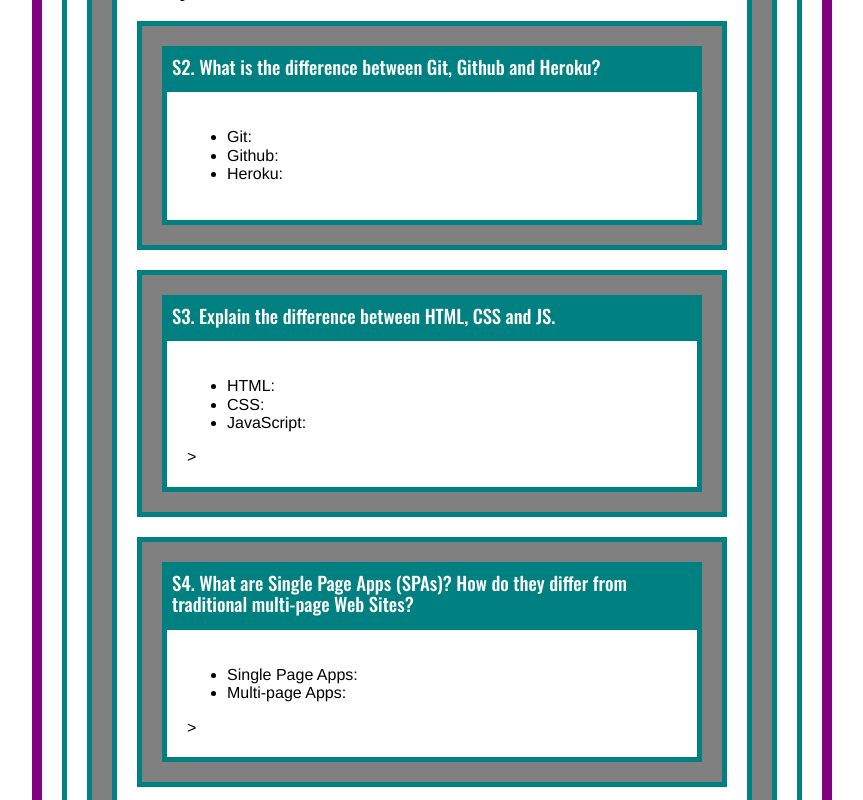
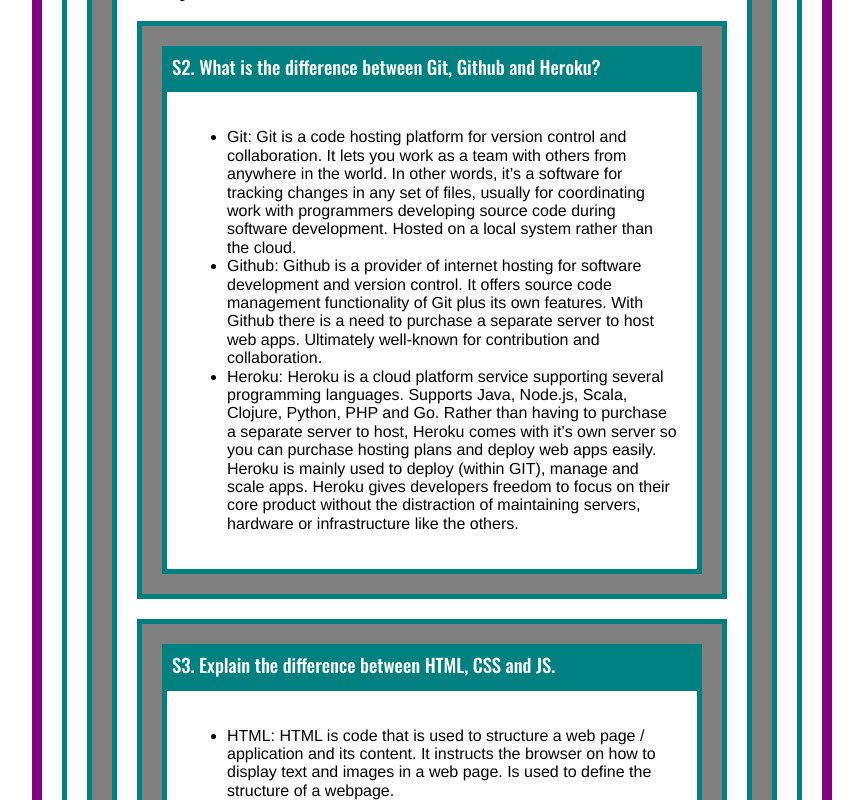
Before and after one commit to swcarey/Web-1-Carey-Spencer-Final, a React (Create React App) app: page /homework in a window 1280 px wide. Shown: the part 680-1480 px from the top of the page, without its empty margins (208-1071 px from the left). Built offline with nearby package versions, Linux system fonts and the light colour scheme.

Commit message:
Updating Homework Two

```diff
--- a/src/React/Homework/Essays/Essays.jsx
+++ b/src/React/Homework/Essays/Essays.jsx
@@ -9,29 +9,30 @@
             <h2>Essays</h2>
             <Essay q='S2. What is the difference between Git, Github and Heroku?'>
                 <ul>
-                    <li>Git: </li>
-                    <li>Github: </li>
-                    <li>Heroku: </li>
+                    <li>Git: Git is a code hosting platform for version control and collaboration. It lets you work as a team with others from anywhere in the world. In other words, it’s a software for tracking changes in any set of files, usually for coordinating work with programmers developing source code during software development. Hosted on a local system rather than the cloud. </li>
+                    <li>Github: Github is a provider of internet hosting for software development and version control. It offers source code management functionality of Git plus its own features. With Github there is a need to purchase a separate server to host web apps. Ultimately well-known for contribution and collaboration.</li>
+                    <li>Heroku: Heroku is a cloud platform service supporting several programming languages. Supports Java, Node.js, Scala, Clojure, Python, PHP and Go. Rather than having to purchase a separate server to host, Heroku comes with it’s own server so you can purchase hosting plans and deploy web apps easily. Heroku is mainly used to deploy (within GIT), manage and scale apps. Heroku gives developers freedom to focus on their core product without the distraction of maintaining servers, hardware or infrastructure like the others. </li>
                 </ul>
             </Essay >
             <Essay q='S3. Explain the difference between HTML, CSS and JS.'>
                 <ul>
-                    <li>HTML: </li>
-                    <li>CSS: </li>
-                    <li>JavaScript: </li>
-                </ul>>
+                    <li>HTML: HTML is code that is used to structure a web page / application and its content. It instructs the browser on how to display text and images in a web page. Is used to define the structure of a webpage.</li>
+                    <li>CSS: CSS is a language used for describing the presentation of a document written in a markup language such as HTML. Used to style and layout web pages / applications. (Font color, size, etc./) Works alongside HTML and Javascript.</li>
+                    <li>JavaScript: JavaScript is a text-based programming language used both on the client-side and server-side that allows you to make web pages interactive. Where HTML and CSS are languages that give structure and style to web pages, JavaScript gives web pages interactive elements that engage a user.</li>
+                </ul>
             </Essay>
             <Essay q='S4. What are Single Page Apps (SPAs)? How do they differ from traditional multi-page Web Sites?'>
                 <ul>
                     <li>Single Page Apps: </li>
                     <li>Multi-page Apps: </li>
-                </ul>>
+                </ul>
             </Essay>
             <Essay q='What is the difference between Web Designer, Front End Developer and Back End Developer?'>
                 <ul>
                     <li>Web Designer: </li>
                     <li>Front End Developer: </li>
-                </ul>>
+                    <li>Back End Developer: </li>
+                </ul>
             </Essay>
         </EssaysStyled>
     )
```
